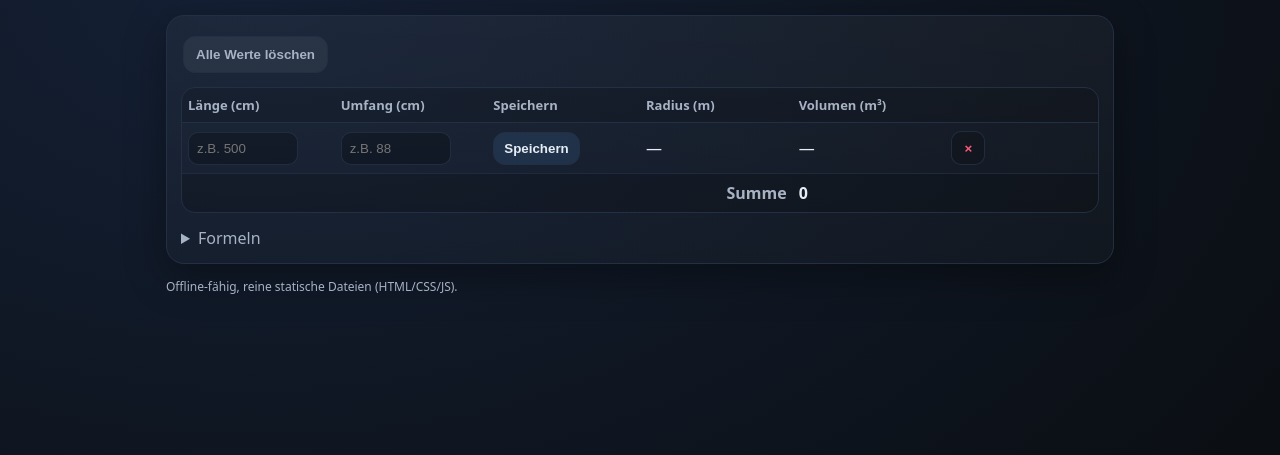
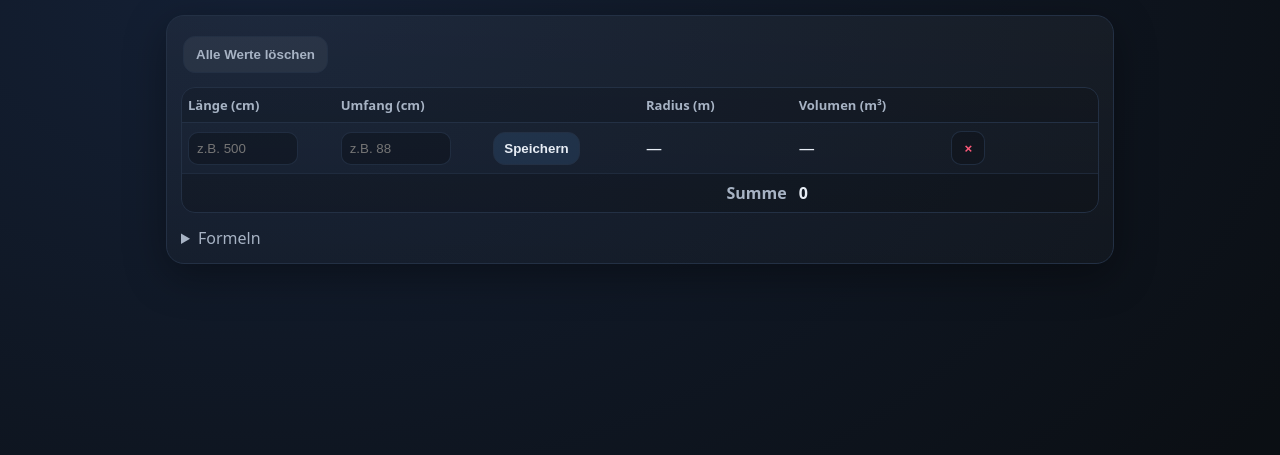
Before and after one commit to s31z/holz-rechner, a plain HTML site: page index.html in a window 1280 px wide. Shown: the part 97-552 px from the top of the page. Drawn offline with Linux system fonts and the light colour scheme.

Commit message:
Update index.html

```diff
--- a/index.html
+++ b/index.html
@@ -24,7 +24,7 @@
             <tr>
               <th>Länge (cm)</th>
               <th>Umfang (cm)</th>
-              <th>Speichern</th>
+              <th></th>
               <th>Radius (m)</th>
               <th>Volumen (m³)</th>
               <th></th>
@@ -50,9 +50,6 @@
       </details>
     </section>
 
-    <footer class="footer">
-      <span>Offline-fähig, reine statische Dateien (HTML/CSS/JS).</span>
-    </footer>
   </main>
 
   <script>
```
